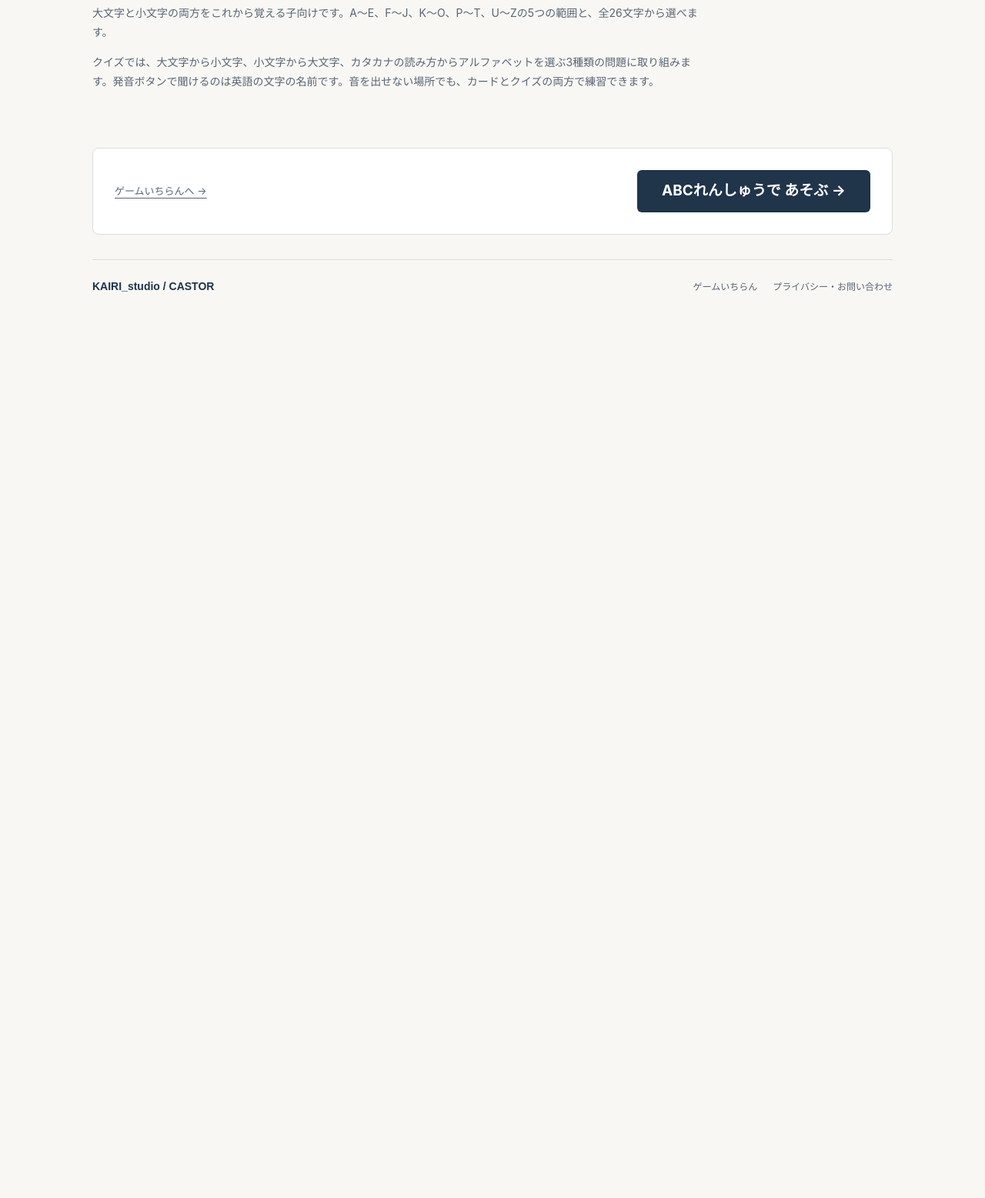
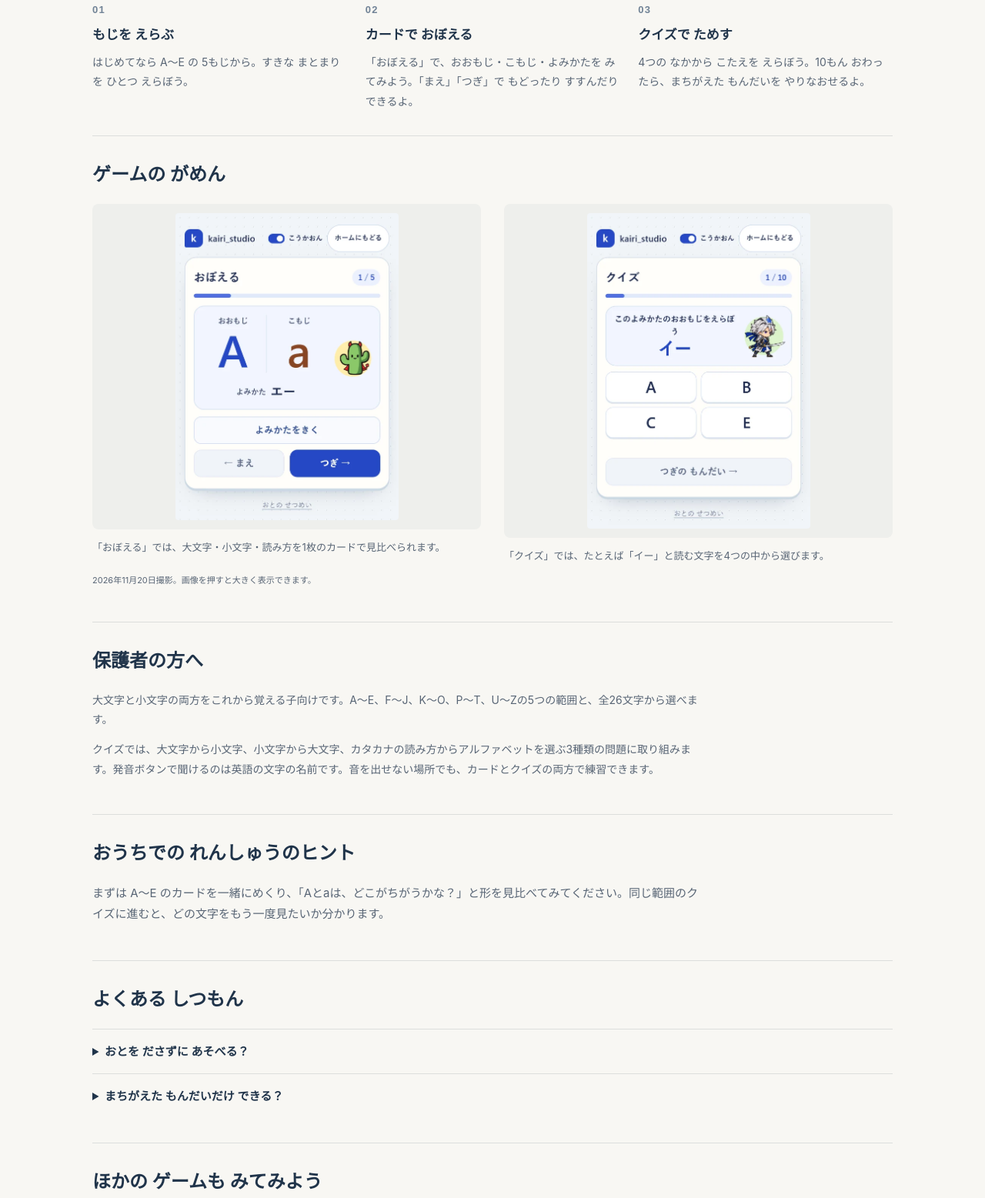
Before and after one commit to KAIRI-studio/castor, a plain HTML site: page abc-renshu.html in a window 1280 px wide. Shown: the part 911-2468 px from the top of the page at 77% size. Before the commit the page ends 1326 px from the top, so only its background shows below. Drawn offline with Linux system fonts and the light colour scheme.

Commit message:
Show real alphabet gameplay and align the guide with other studio games

```diff
--- a/abc-renshu.html
+++ b/abc-renshu.html
@@ -8,6 +8,16 @@
 <body><a class="skip" href="#content">しょうかいを よむ</a><header><div class="wrap header-inner"><div class="brand"><a class="studio-name" href="kairi-studio.html">KAIRI_studio</a><a class="castor-link" href="/" aria-label="CASTOR ホーム"><span>by</span><img src="assets/castor-official-horizontal-white-v2.webp" alt="CASTOR" width="2048" height="505"></a></div><a class="header-back" href="kairi-studio.html">ゲームいちらんへ</a></div></header>
 <main class="wrap" id="content"><nav class="breadcrumb" aria-label="パンくず"><a href="kairi-studio.html">ゲームいちらん</a><span aria-hidden="true">/</span><span aria-current="page">ABCれんしゅう</span></nav>
 <section class="hero"><div><p class="eyebrow"><span>えいご</span>アルファベット</p><h1>ABCれんしゅう</h1><p class="lead">A と a、どちらも「エー」！</p><p class="description">おおもじと こもじを ならべて みてみよう。「よみかたをきく」を おすと、えいごの おとが きけるよ。</p><ul class="facts"><li>はじめての えいご</li><li>4たく・10もん</li><li>むりょう</li></ul><div class="actions"><a class="play" href="https://kairi-studio.github.io/abc-renshu/">あそぶ →</a><a class="text-link" href="#parents">保護者向けの学習内容を見る</a></div></div><div class="hero-art"><img src="https://kairi-studio.github.io/abc-renshu/assets/icons/abc-512.png" width="512" height="512" alt="ABCれんしゅうのアイコン"></div></section>
+<section class="section"><h2>どんなことを まなべる？</h2><div class="learning"><div class="info-block"><h3>おおもじと こもじの ペア</h3><p>「B」と「b」のように、かたちが ちがっても おなじ なまえの もじが あるよ。カードを めくって くらべてみよう。</p></div><div class="info-block"><h3>もじの なまえ</h3><p>「エー」は どの もじかな？ カタカナの よみかたと アルファベットを むすびつけよう。</p></div></div></section>
 <section class="section"><h2>あそびかた</h2><ol class="steps"><li><h3>もじを えらぶ</h3><p>はじめてなら A〜E の 5もじから。すきな まとまりを ひとつ えらぼう。</p></li><li><h3>カードで おぼえる</h3><p>「おぼえる」で、おおもじ・こもじ・よみかたを みてみよう。「まえ」「つぎ」で もどったり すすんだり できるよ。</p></li><li><h3>クイズで ためす</h3><p>4つの なかから こたえを えらぼう。10もん おわったら、まちがえた もんだいを やりなおせるよ。</p></li></ol></section>
+<section class="section" aria-labelledby="screen-title">
+<h2 id="screen-title">ゲームの がめん</h2>
+<div class="gallery">
+<figure><div class="screen-frame"><a href="assets/abc-guide-learn.webp" aria-label="おぼえる画面を拡大"><img src="assets/abc-guide-learn.webp" width="585" height="806" alt="おぼえる画面。大文字のAと小文字のaが並び、下に「エー」と発音ボタンが表示されている" loading="lazy"></a></div><figcaption>「おぼえる」では、大文字・小文字・読み方を1枚のカードで見比べられます。</figcaption></figure>
+<figure><div class="screen-frame"><a href="assets/abc-guide-quiz.webp" aria-label="クイズ画面を拡大"><img src="assets/abc-guide-quiz.webp" width="585" height="827" alt="クイズ画面。「イー」に合う大文字をA・B・C・Eから選ぶ問題" loading="lazy"></a></div><figcaption>「クイズ」では、たとえば「イー」と読む文字を4つの中から選びます。</figcaption></figure>
+</div><p class="update-note">2026年11月20日撮影。画像を押すと大きく表示できます。</p></section>
 <section class="section parent-info" id="parents"><h2>保護者の方へ</h2><p>大文字と小文字の両方をこれから覚える子向けです。A〜E、F〜J、K〜O、P〜T、U〜Zの5つの範囲と、全26文字から選べます。</p><p>クイズでは、大文字から小文字、小文字から大文字、カタカナの読み方からアルファベットを選ぶ3種類の問題に取り組みます。発音ボタンで聞けるのは英語の文字の名前です。音を出せない場所でも、カードとクイズの両方で練習できます。</p></section>
+<section class="section"><h2>おうちでの れんしゅうのヒント</h2><p>まずは A〜E のカードを一緒にめくり、「Aとaは、どこがちがうかな？」と形を見比べてみてください。同じ範囲のクイズに進むと、どの文字をもう一度見たいか分かります。</p></section>
+<section class="section"><h2>よくある しつもん</h2><details><summary>おとを ださずに あそべる？</summary><p>あそべるよ。「こうかおん」を オフにしてね。もじの よみかたは カードにも かいてあるよ。</p></details><details><summary>まちがえた もんだいだけ できる？</summary><p>10もん おわったら、けっかの がめんで「まちがえた もんだいを やりなおす」を おしてね。</p></details></section>
+<section class="section"><h2>ほかの ゲームも みてみよう</h2><nav class="related-games" aria-label="ほかの学習ゲーム"><a href="kanji-quest.html"><strong>漢字クエスト</strong><span>漢字の読み</span></a><a href="kuku-collect.html"><strong>九九コレクト</strong><span>九九の暗唱・穴うめ</span></a><a href="cactus-factory.html"><strong>サボテン工場</strong><span>四則計算と育成</span></a><a href="sengoku-yokai.html"><strong>せんごく ようかい 合戦</strong><span>社会クイズ</span></a></nav></section>
 <div class="bottom-cta"><a class="next-game" href="kairi-studio.html">ゲームいちらんへ →</a><a class="play" href="https://kairi-studio.github.io/abc-renshu/">ABCれんしゅうで あそぶ →</a></div></main><footer><div class="wrap footer-inner"><span class="footer-brand">KAIRI_studio / CASTOR</span><nav class="footer-nav" aria-label="サイト情報"><a href="kairi-studio.html">ゲームいちらん</a><a href="privacy.html">プライバシー・お問い合わせ</a></nav></div></footer></body></html>
```
Also changed, not shown: assets/abc-guide-learn.webp (added), assets/abc-guide-quiz.webp (added).
